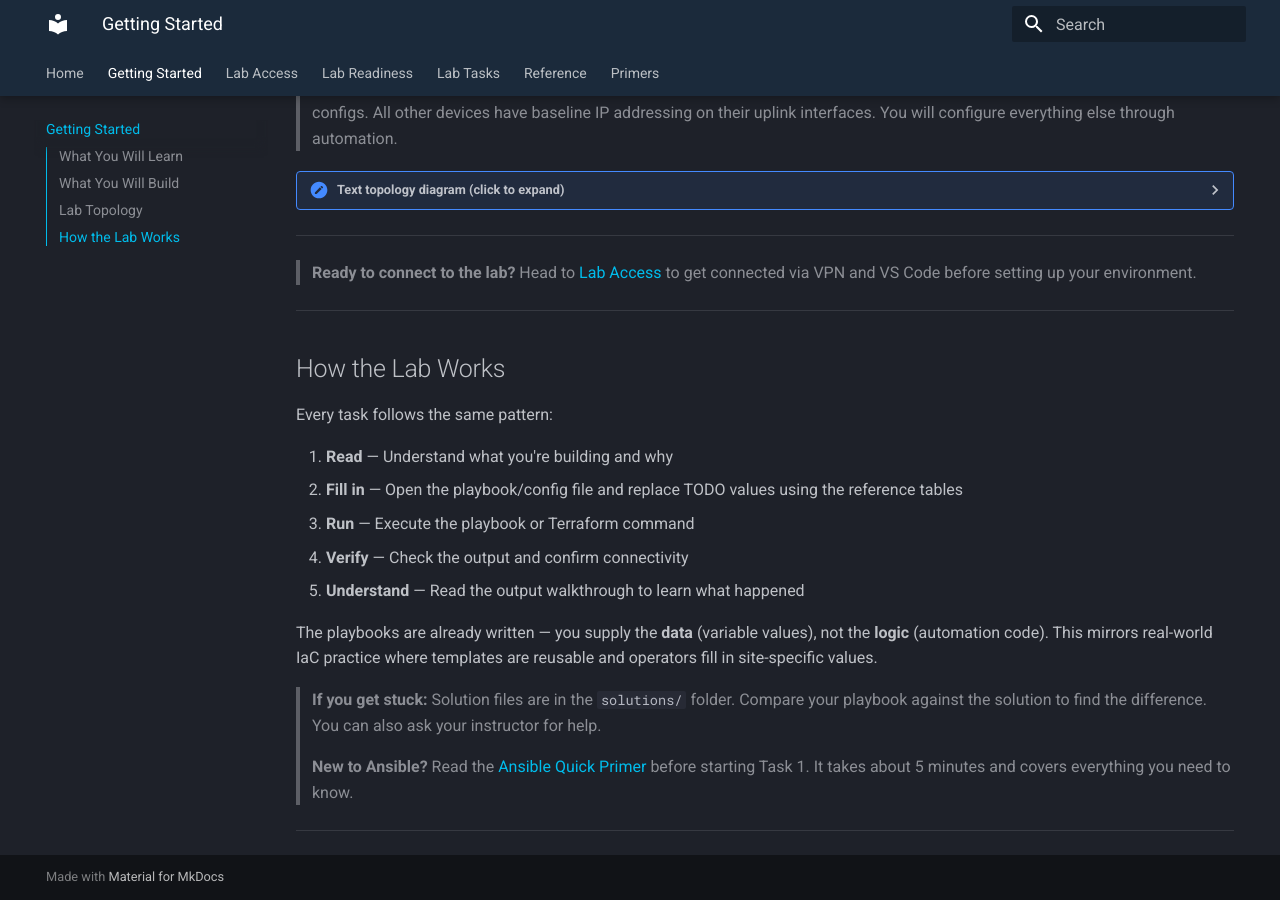
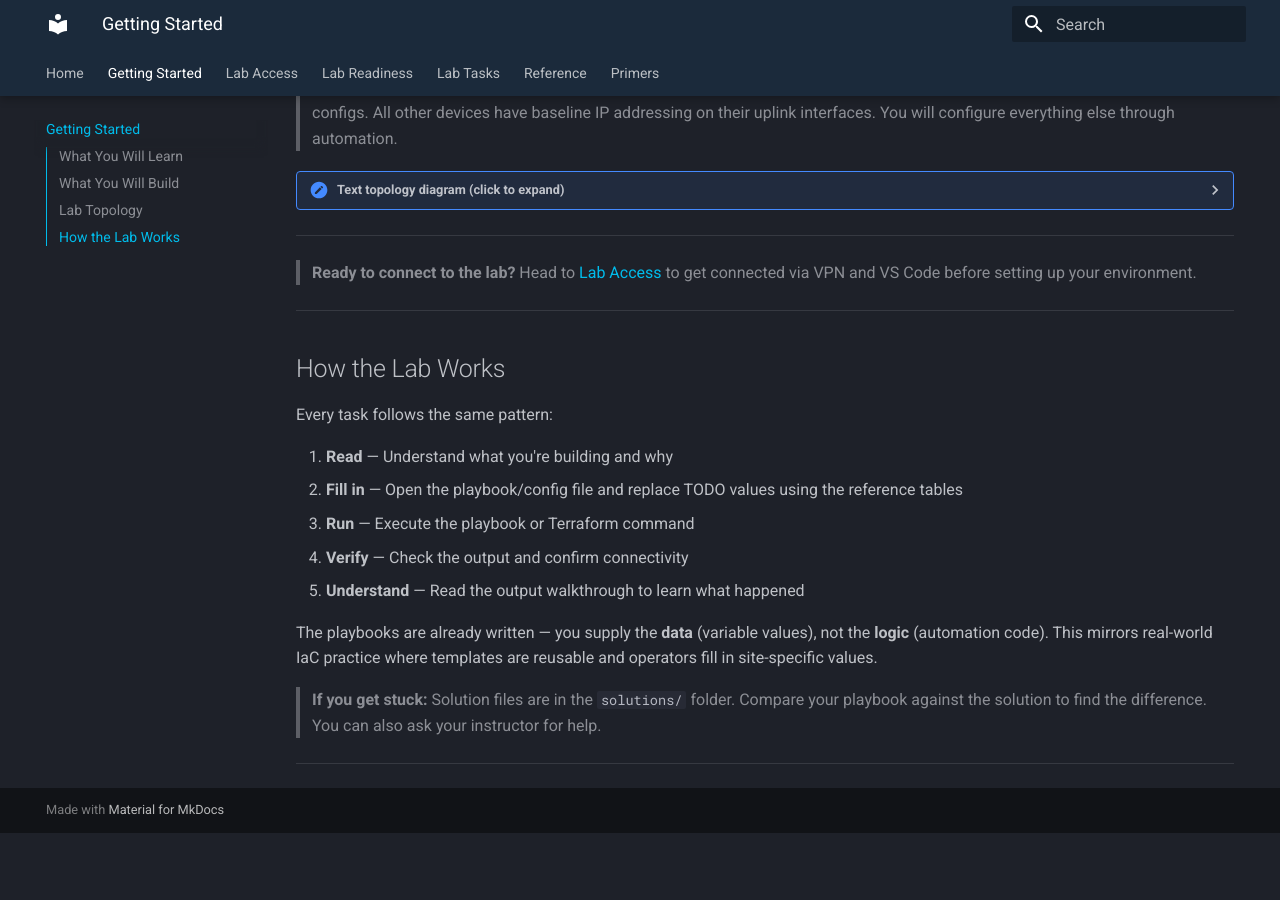
Before and after one commit to rgoldens/Cisco-Live-2026-Service-as-Code, an MkDocs documentation site: the page built from docs/GETTING-STARTED.md, in a window 1280 px wide and 900 px high, scrolled down 1635 px. Built offline with MkDocs 1.6.1 and Material for MkDocs 9.7.7, drawn with Linux system fonts in a browser that asks for light colours; after the commit the page ends 2468 px from its top, so only the background shows below that.

Commit message:
remove redundant "New to Ansible?" callout from GETTING-STARTED
Co-Authored-By: Claude Sonnet 4.6 (1M context) <noreply@anthropic.com>

```diff
--- a/docs/GETTING-STARTED.md
+++ b/docs/GETTING-STARTED.md
@@ -114,8 +114,4 @@ templates are reusable and operators fill in site-specific values.
 > your playbook against the solution to find the difference. You can also ask
 > your instructor for help.
 
-> **New to Ansible?** Read the [Ansible Quick Primer](Ansible-Primer.md) before
-> starting Task 1. It takes about 5 minutes and covers everything you need
-> to know.
-
 ---
```
